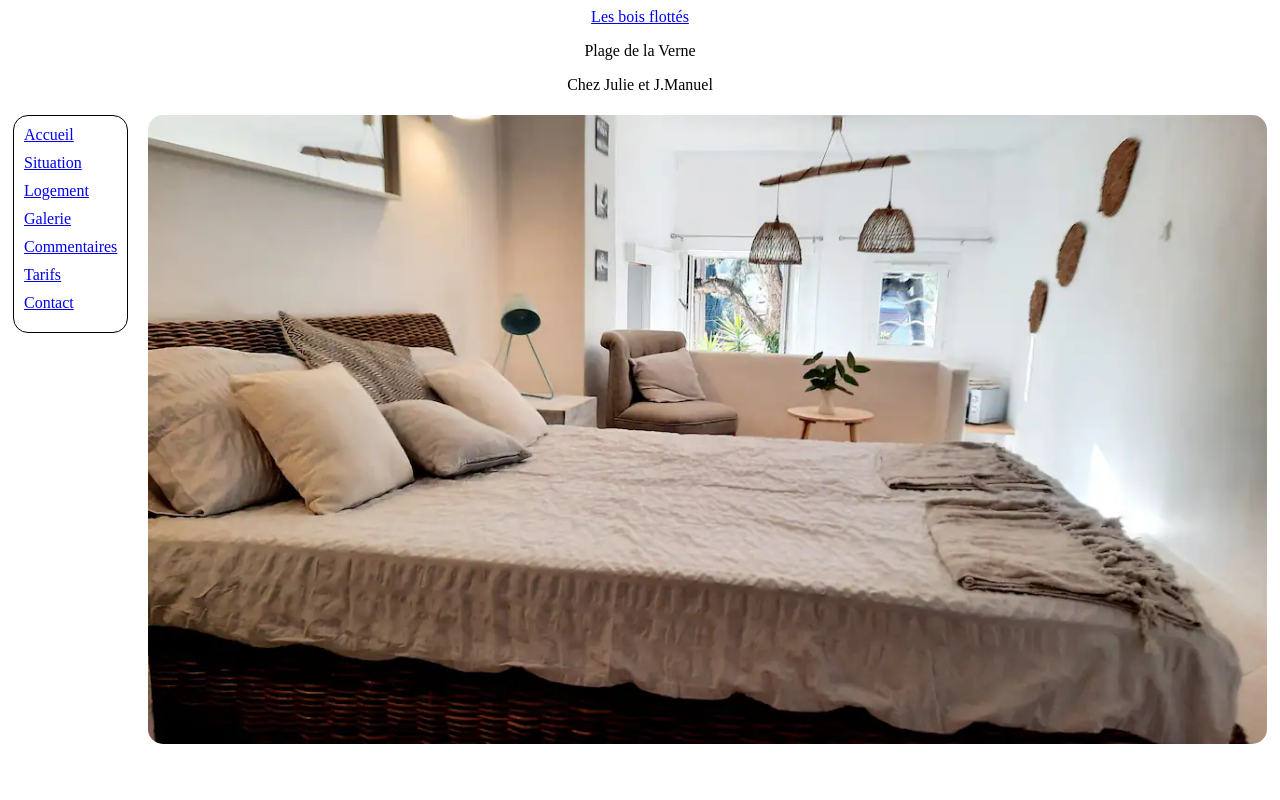
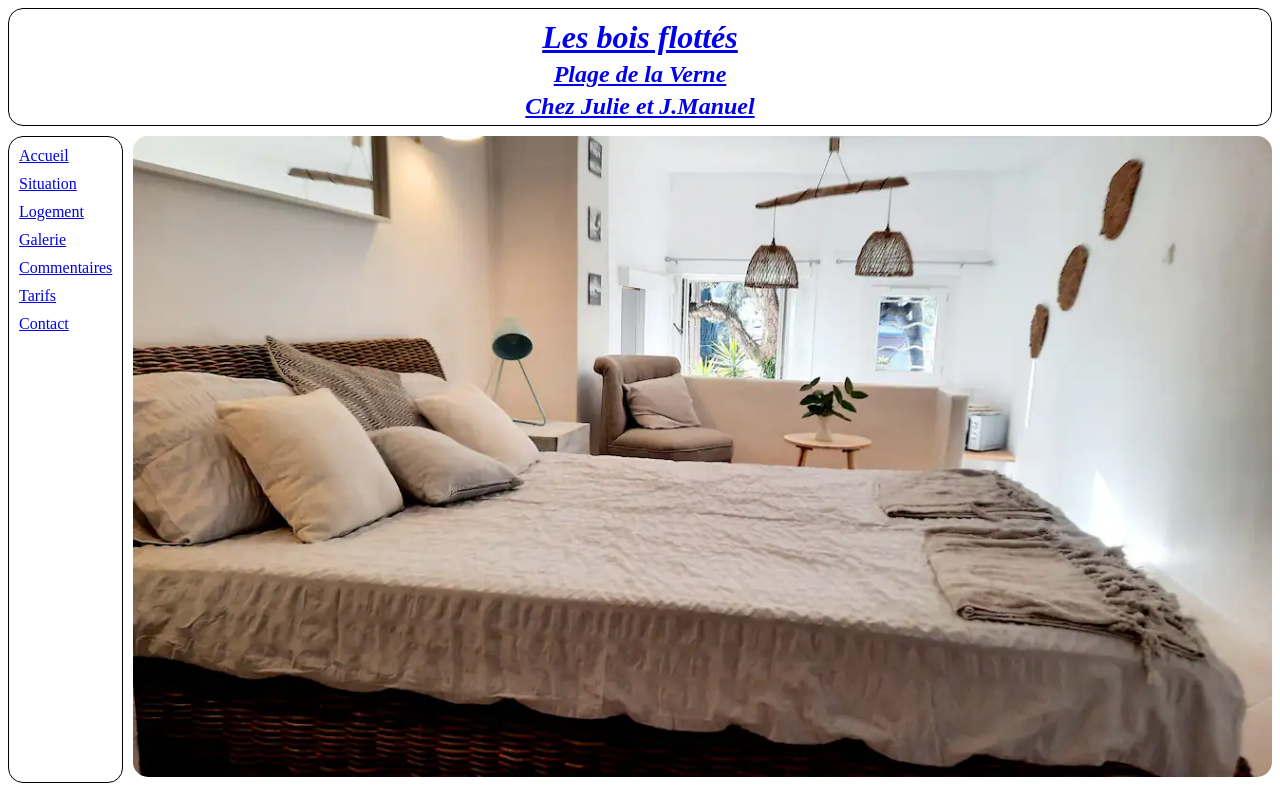
Before and after one commit to AlibertJimmy/Lesboisflottes, a React (Create React App) app: page / in a window 1280 px wide. Built offline with nearby package versions, Linux system fonts and the light colour scheme.

Commit message:
Aesthetic Update

```diff
--- a/src/components/Header/header.jsx
+++ b/src/components/Header/header.jsx
@@ -3,15 +3,31 @@ import styled from 'styled-components'
 
 const HeaderWrapper = styled.div`
   text-align: center;
+  border-radius: 15px;
+  border: 1px solid black;
 `
 
+const StyledTitle = styled.h1`
+  fontsize: 20px;
+  font-style: italic;
+  margin-top: 10px;
+  margin-bottom: 5px;
+`
+
+const StyledSubtitle = styled.h2`
+  fontsize: 15px;
+  font-style: italic;
+  margin: 5px;
+`
 
 function Header() {
   return (
       <HeaderWrapper>
-        <Link to="/">Les bois flottés</Link>
-        <p>Plage de la Verne</p>
-        <p>Chez Julie et J.Manuel</p>
+        <Link to="/">
+          <StyledTitle>Les bois flottés</StyledTitle>
+          <StyledSubtitle>Plage de la Verne</StyledSubtitle>
+          <StyledSubtitle>Chez Julie et J.Manuel</StyledSubtitle>
+        </Link>
       </HeaderWrapper>
   )
 }
--- a/src/index.jsx
+++ b/src/index.jsx
@@ -18,11 +18,15 @@ import Situation from './pages/Situation/situation'
 const HomeWrapper = styled.div`
   display: flex;
   flex-direction: row;
-  padding: 5px;
+  margin-top: 10px;
 `
 
 const ContentWrapper = styled.div`
-  margin-left: 20px;
+  margin-left: 10px;
+`
+
+const SidebarWrapper = styled.div`
+  align-self: stretch;
 `
 
 
@@ -32,7 +36,9 @@ root.render(
     <Router>
       <Header />
       <HomeWrapper>
-        <Sidebar />
+        <SidebarWrapper>
+          <Sidebar />
+        </SidebarWrapper>
         <ContentWrapper>
           <Routes>
             <Route path="/" element={<Home />} />
```
